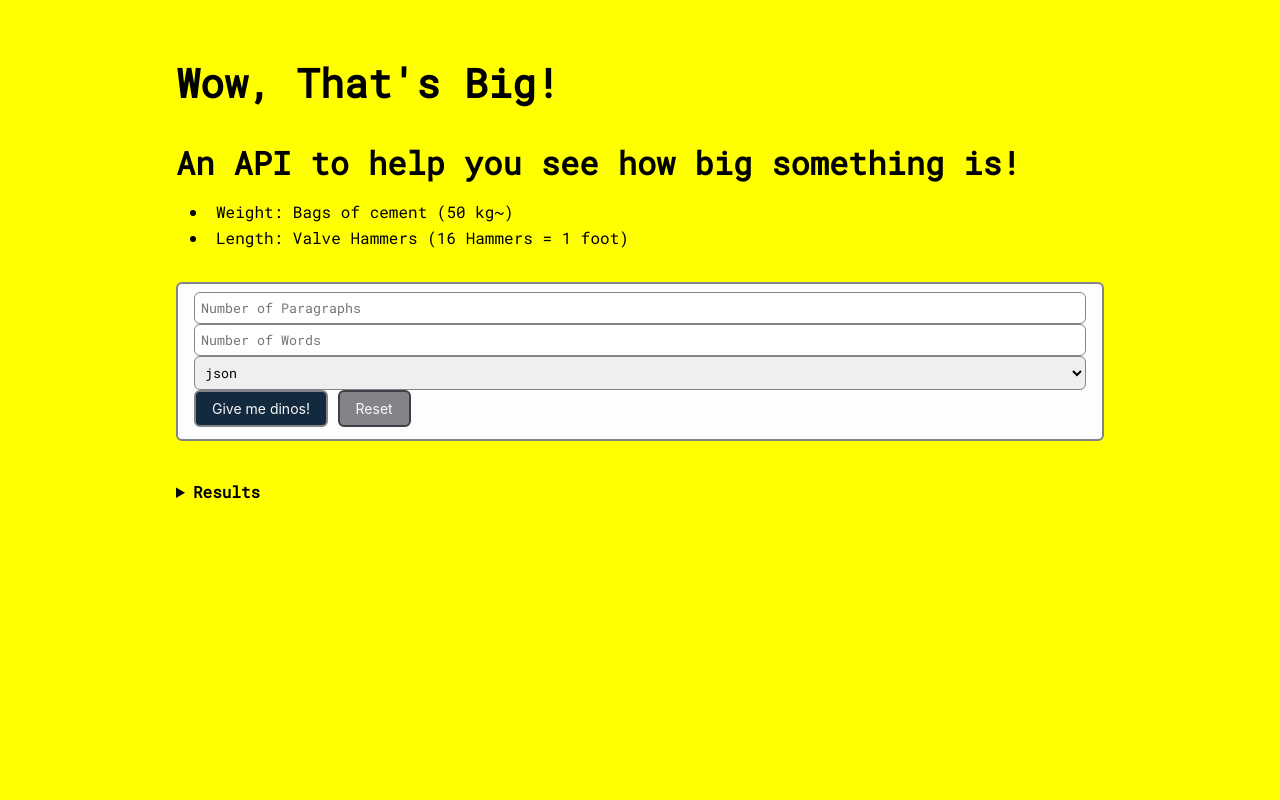
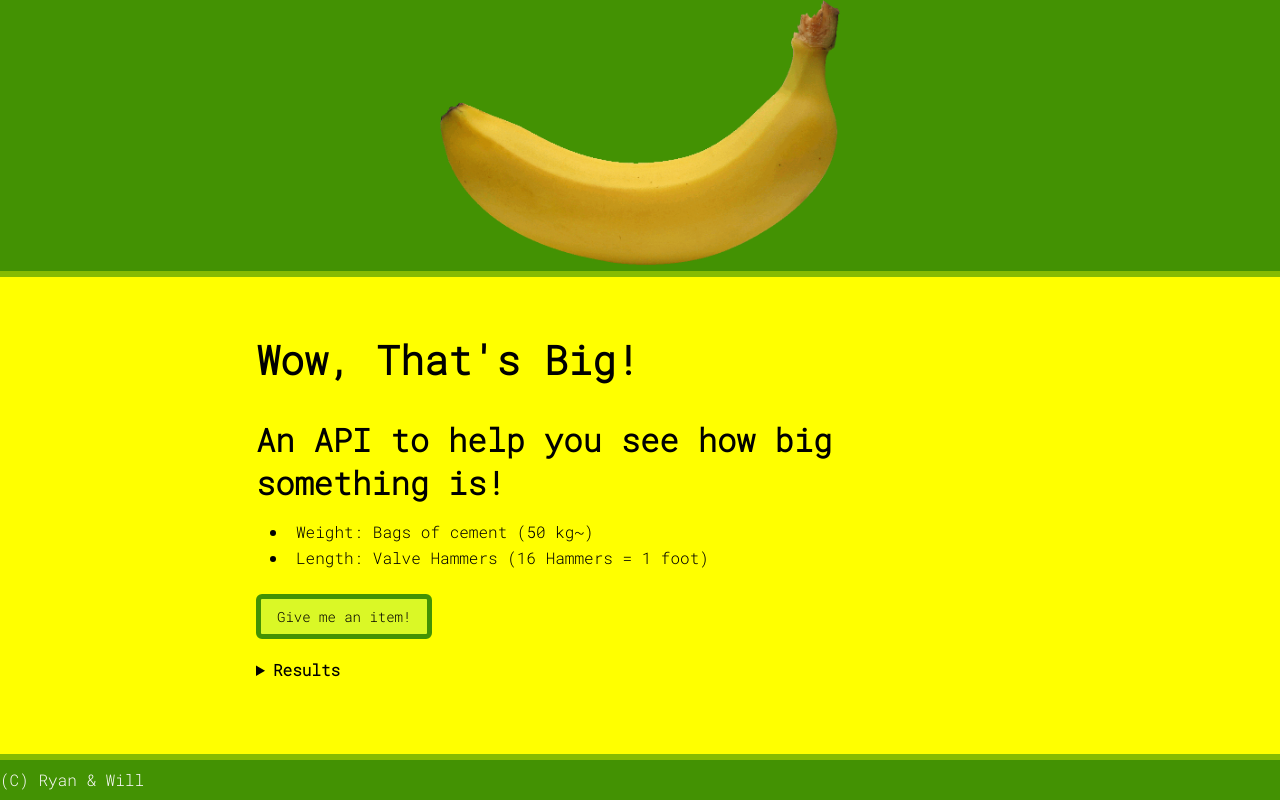
Before and after one commit to wjwat/wow-thats-big, a plain HTML site: page site/index.html in a window 1280 px wide. Drawn offline with Linux system fonts and the light colour scheme.

Commit message:
Update styling to reflect a consistent theme for site
Co-authored-by: Ryan Bass <theryanbass@gmail.com>

```diff
--- a/site/index.html
+++ b/site/index.html
@@ -3,14 +3,17 @@
 <head>
   <meta charset='utf-8'>
   <meta name='viewport' content='width=device-width, initial-scale=1'>
-  <!-- <link rel='stylesheet' href='https://cdn.jsdelivr.net/gh/sphars/yacck/yacck.min.css'> -->
-  <link rel='stylesheet' href='https://fonts.googleapis.com/css?family=Roboto+Mono'>
+  <!-- <link rel='stylesheet' href='https://cdn.jsdelivr.net/gh/sphars/yacck/yacck.min.css' crossorigin> -->
+  <link rel="preconnect" href="https://fonts.googleapis.com">
+  <link rel="preconnect" href="https://fonts.gstatic.com" crossorigin>
+  <link href="https://fonts.googleapis.com/css2?family=Roboto+Mono:wght@300&display=swap" rel="stylesheet">
   <link rel='stylesheet' href='stylesheets/yacck.min.css'>
   <link rel='stylesheet' href='stylesheets/style.css'>
   <title>Wow, That's Big!</title>
 </head>
 <body>
   <header>
+    <img class="header-img" src="assets/banana.png">
   </header>
   <main>
     <h1>Wow, That's Big!</h1>
@@ -20,15 +23,7 @@
       <li>Length: Valve Hammers (16 Hammers = 1 foot)</li>
     </ul>
     <form id="form" method="GET" action="/api">
-      <input name="paragraphs" type="number" min="1" max="" placeholder="Number of Paragraphs">
-      <input name="words" type="number" min="1" placeholder="Number of Words">
-      <select name="format">
-        <option>html</option>
-        <option selected>json</option>
-        <option>text</option>
-      </select>
-      <button type="submit">Give me dinos!</button>
-      <button type="reset">Reset</button>
+      <button type="submit">Give me an item!</button>
     </form>
 
     <details>
@@ -37,6 +32,7 @@
     </details>
   </main>
   <footer>
+    <p>(C) Ryan & Will</p>
   </footer>
   <script src="js/script.js"></script>
 </body>
--- a/site/js/script.js
+++ b/site/js/script.js
@@ -17,13 +17,12 @@
         defaultValues
       );
 
-    const url = `/api?${(new URLSearchParams(filters))}`;
-    const isJson = filters.output === 'json';
-    const dinos = await fetch(url)
-      .then(res => isJson ? res.json() : res.text())
-      .then(res => isJson ? JSON.stringify(res, null, 4) : res);
+    const url = `/api`;
+    const item = await fetch(url)
+      .then(res => res.json())
+      .then(res => JSON.stringify(res, null, 4));
 
-    results.innerText = dinos;
+    results.innerText = item;
     details.open = true;
   });
 }());
--- a/site/stylesheets/style.css
+++ b/site/stylesheets/style.css
@@ -1,5 +1,49 @@
-body {
-  background-color: yellow;
+:root {
+  --banana-leaf-dark: #439203;
+  --banana-leaf-light: #DAF826;
+  --banana-leaf-med: #86BC02;
+
+  --color-bg: yellow;
+  --color-primary: var(--banana-leaf-dark);
+  --color-primary-tint: var(--banana-leaf-med);
+  --font-color-dark: black;
+  --font-family: 'Roboto Mono', sans-serif;
+
+  --width-content: 50rem;
+  /* --width-form: 30rem; */
+}
+
+header {
+  border-bottom: 6px solid var(--color-primary-tint);
+}
+
+footer {
+  border-top: 6px solid var(--color-primary-tint);
+}
+
+body > header img {
+  height: 100%;
+}
+
+button, pre {
+  border-radius: 6px;
+  border: 5px solid var(--banana-leaf-dark);
+  background-color: var(--banana-leaf-light);
   color: black;
-  font-family: Roboto Mono;
 }
+
+details {
+  width: 100%;
+}
+
+form {
+  border: 0px;
+  margin: 0px;
+  padding-left: 0px;
+}
+
+.header-img {
+  display: block;
+  margin: 0 auto;
+  width: 400px;
+}
```
Also changed, not shown: site/assets/banana.png (added).
